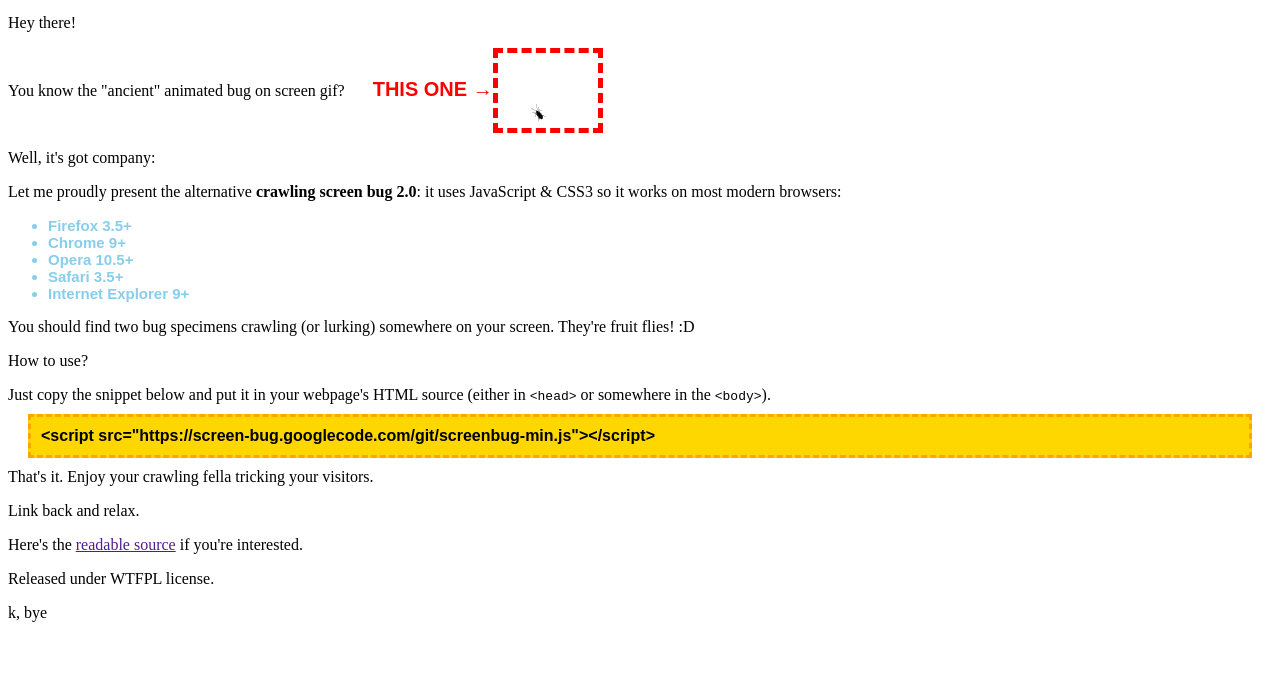
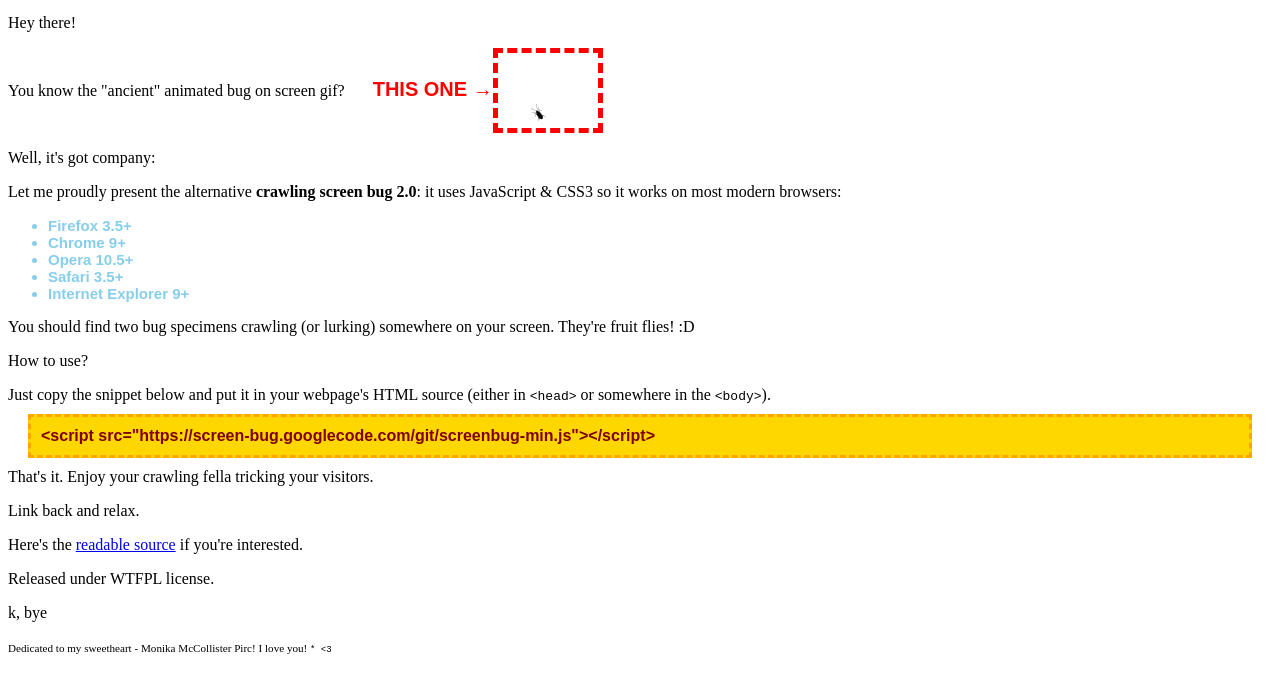
Before and after one commit to githubashto/screen-bug, a plain HTML site: page index.html in a window 1280 px wide. Shown: the part 100-792 px from the top of the page. Drawn offline with Linux system fonts and the light colour scheme.

Commit message:
fixed URL

```diff
--- a/index.html
+++ b/index.html
@@ -11,7 +11,7 @@
 .oldbug {color:red;font:bold 20px sans-serif;}
 .oldbug img {border:5px dashed red;vertical-align:middle;}
 .browsers {font:bold 15px sans-serif;color:skyblue;}
-.snippet {display:block;border:3px dashed orange;background:gold;padding:10px;margin:10px 20px;font:bold 16px sans-serif;}
+.snippet {display:block;border:3px dashed orange;background:gold;padding:10px;margin:10px 20px;font:bold 16px sans-serif;color:maroon;}
 </style>
 
 </head>
@@ -40,9 +40,11 @@
 
   That's it. Enjoy your crawling fella tricking your visitors. <p/>
   Link back and relax. <p/>
-  Here's the <a href="">readable source</a> if you're interested. <p/>
+  Here's the <a href="https://screen-bug.googlecode.com/git/screenbug.js">readable source</a> if you're interested. <p/>
   Released under WTFPL license. <p/>
-  k, bye
+  k, bye <p/>
+
+  <small><small>Dedicated to my sweetheart - Monika McCollister Pirc! I love you! <code>* &lt;3</code></small></small>
 
 </body>
 </html>
```
